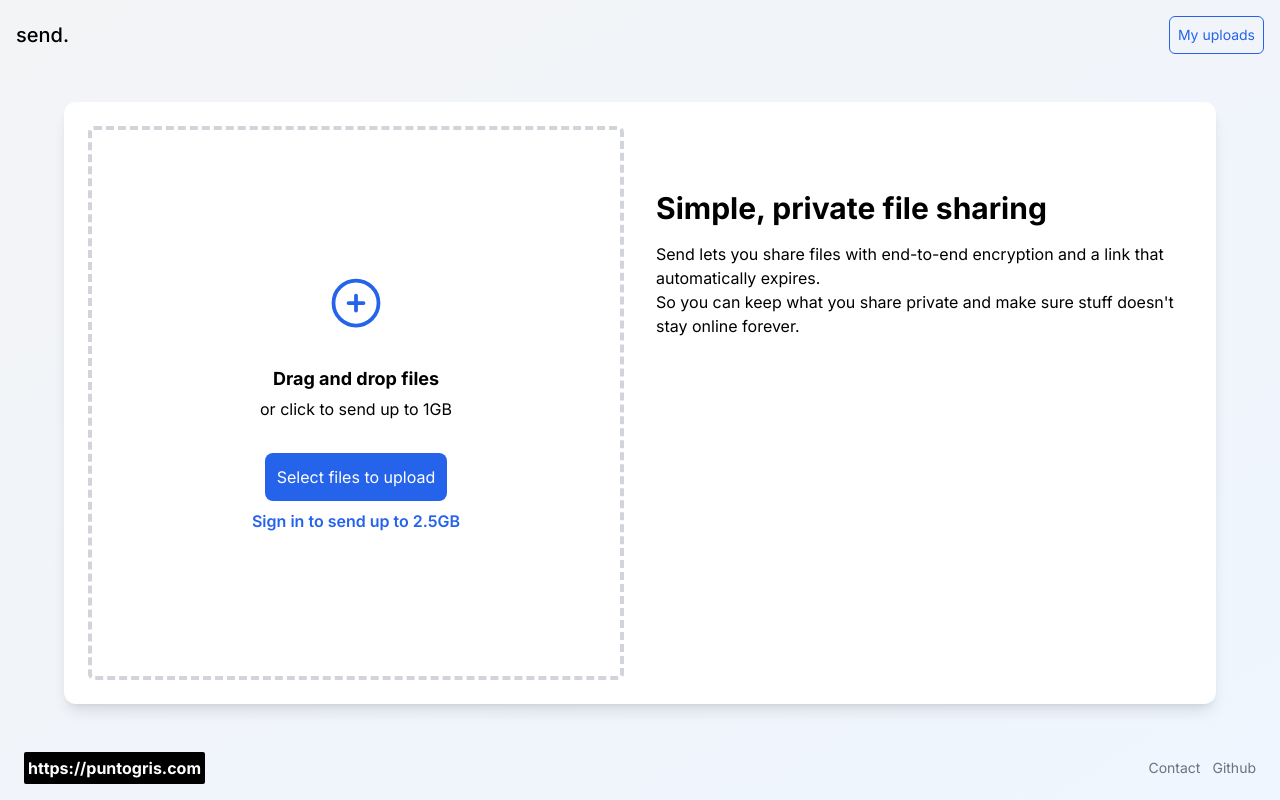
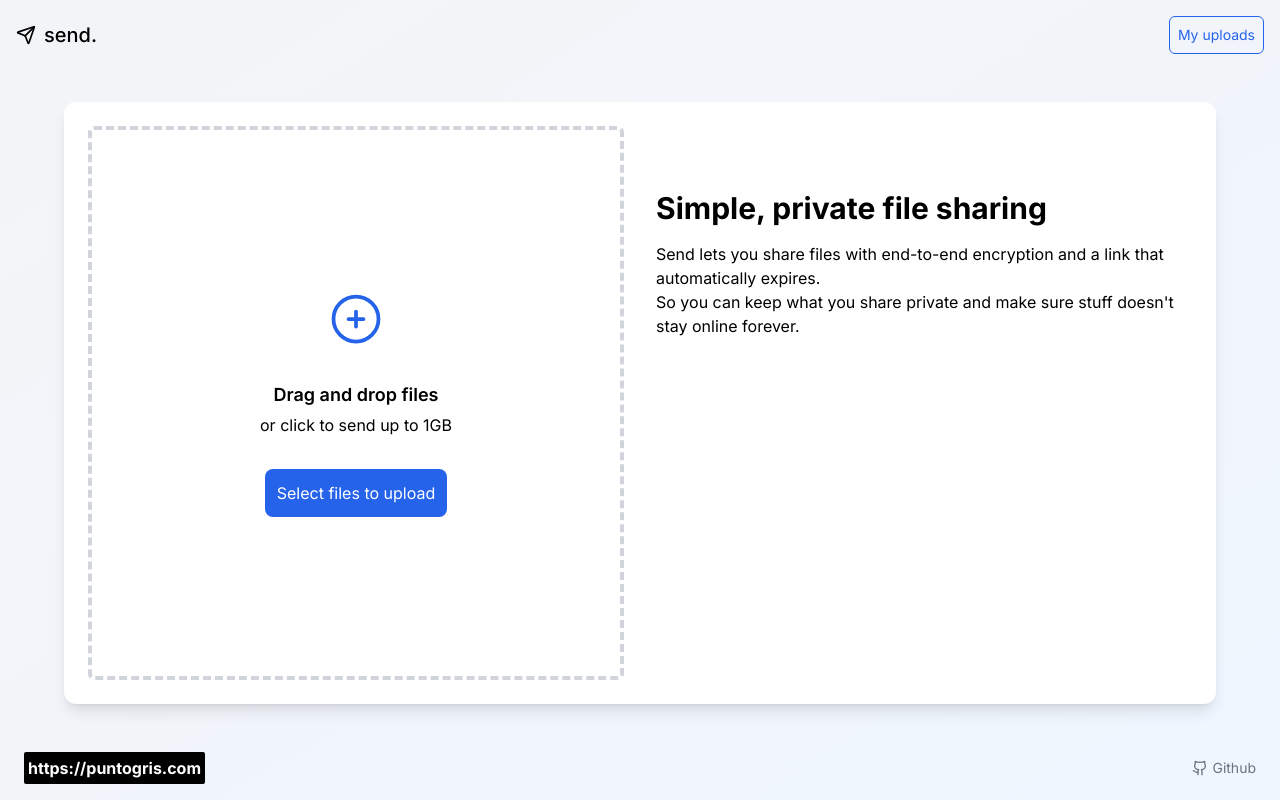
Before and after one commit to puntogris/send, a SvelteKit app: page / in a window 1280 px wide. Built offline with nearby package versions, Linux system fonts and the light colour scheme; no server answers; the database is empty.

Commit message:
added favicon and home icons

```diff
--- a/src/app.html
+++ b/src/app.html
@@ -2,7 +2,7 @@
 <html lang="en">
 	<head>
 		<meta charset="utf-8" />
-		<link rel="icon" href="%sveltekit.assets%/favicon.png" />
+		<link rel="icon" href="%sveltekit.assets%/favicon.svg" />
 		<meta name="viewport" content="width=device-width, initial-scale=1" />
 		%sveltekit.head%
 	</head>
--- /dev/null
+++ b/src/lib/icons/githubIcon.svelte
@@ -0,0 +1,15 @@
+<svg
+	xmlns="http://www.w3.org/2000/svg"
+	width="24"
+	height="24"
+	viewBox="0 0 24 24"
+	fill="none"
+	stroke="currentColor"
+	stroke-width="2"
+	stroke-linecap="round"
+	stroke-linejoin="round"
+	class={$$props.class}
+	><path
+		d="M15 22v-4a4.8 4.8 0 0 0-1-3.5c3 0 6-2 6-5.5.08-1.25-.27-2.48-1-3.5.28-1.15.28-2.35 0-3.5 0 0-1 0-3 1.5-2.64-.5-5.36-.5-8 0C6 2 5 2 5 2c-.3 1.15-.3 2.35 0 3.5A5.403 5.403 0 0 0 4 9c0 3.5 3 5.5 6 5.5-.39.49-.68 1.05-.85 1.65-.17.6-.22 1.23-.15 1.85v4"
+	/><path d="M9 18c-4.51 2-5-2-7-2" /></svg
+>
--- /dev/null
+++ b/src/lib/icons/sendIcon.svelte
@@ -0,0 +1,17 @@
+<svg
+	xmlns="http://www.w3.org/2000/svg"
+	width="24"
+	height="24"
+	viewBox="0 0 24 24"
+	fill="none"
+	stroke="currentColor"
+	stroke-width="2"
+	stroke-linecap="round"
+	stroke-linejoin="round"
+	class={$$props.class}
+>
+	<path
+		d="M14.536 21.686a.5.5 0 0 0 .937-.024l6.5-19a.496.496 0 0 0-.635-.635l-19 6.5a.5.5 0 0 0-.024.937l7.93 3.18a2 2 0 0 1 1.112 1.11z"
+	/>
+	<path d="m21.854 2.147-10.94 10.939" />
+</svg>
--- a/src/routes/(home)/home.svelte
+++ b/src/routes/(home)/home.svelte
@@ -13,7 +13,7 @@
 			<CirclePlusIcon size={60} />
 		</div>
 		<div class="flex flex-col items-center gap-1">
-			<h3 class="text-lg font-bold">Drag and drop files</h3>
+			<h3 class="text-lg font-semibold">Drag and drop files</h3>
 			<h2>or click to send up to 1GB</h2>
 		</div>
 		<div class="flex flex-col items-center gap-2">
@@ -23,7 +23,6 @@
 				>Select files to upload</label
 			>
 			<input bind:files={$filesStore} id="upload" type="file" class="hidden" multiple />
-			<h3 class="font-semibold text-blue-600">Sign in to send up to 2.5GB</h3>
 		</div>
 	</div>
 </div>
--- a/src/routes/+layout.svelte
+++ b/src/routes/+layout.svelte
@@ -2,6 +2,8 @@
 	import '../app.css';
 	import { Toaster } from 'svelte-french-toast';
 	import { initializeStores } from '$lib/stores';
+	import SendIcon from '$lib/icons/sendIcon.svelte';
+	import GithubIcon from '$lib/icons/githubIcon.svelte';
 
 	export let data;
 
@@ -12,7 +14,10 @@
 
 <div class="flex min-h-screen flex-col bg-gradient-to-br from-gray-100 to-blue-50">
 	<header class="flex items-center justify-between p-4">
-		<a href="/" class="text-xl font-medium">send.</a>
+		<a href="/" class="flex items-center gap-2 text-xl font-medium">
+			<SendIcon class="h-5 w-5" />
+			send.
+		</a>
 		{#if data.isAuthenticated}
 			<a href="/uploads" class="rounded-md border border-blue-600 p-2 text-sm text-blue-600"
 				>My uploads</a
@@ -31,14 +36,12 @@
 		>
 		<div class="flex gap-3">
 			<a
-				href="https://www.puntogris.com/"
-				target="_blank"
-				class="text-sm text-gray-500 hover:underline">Contact</a
-			>
-			<a
 				href="https://www.github.com/puntogris/send-site"
 				target="_blank"
-				class="text-sm text-gray-500 hover:underline">Github</a
+				class="flex items-center gap-1 text-sm text-gray-500 hover:underline"
+			>
+				<GithubIcon class="h-4 w-4" />
+				Github</a
 			>
 		</div>
 	</footer>
```
Also changed, not shown: static/favicon.svg (added).
